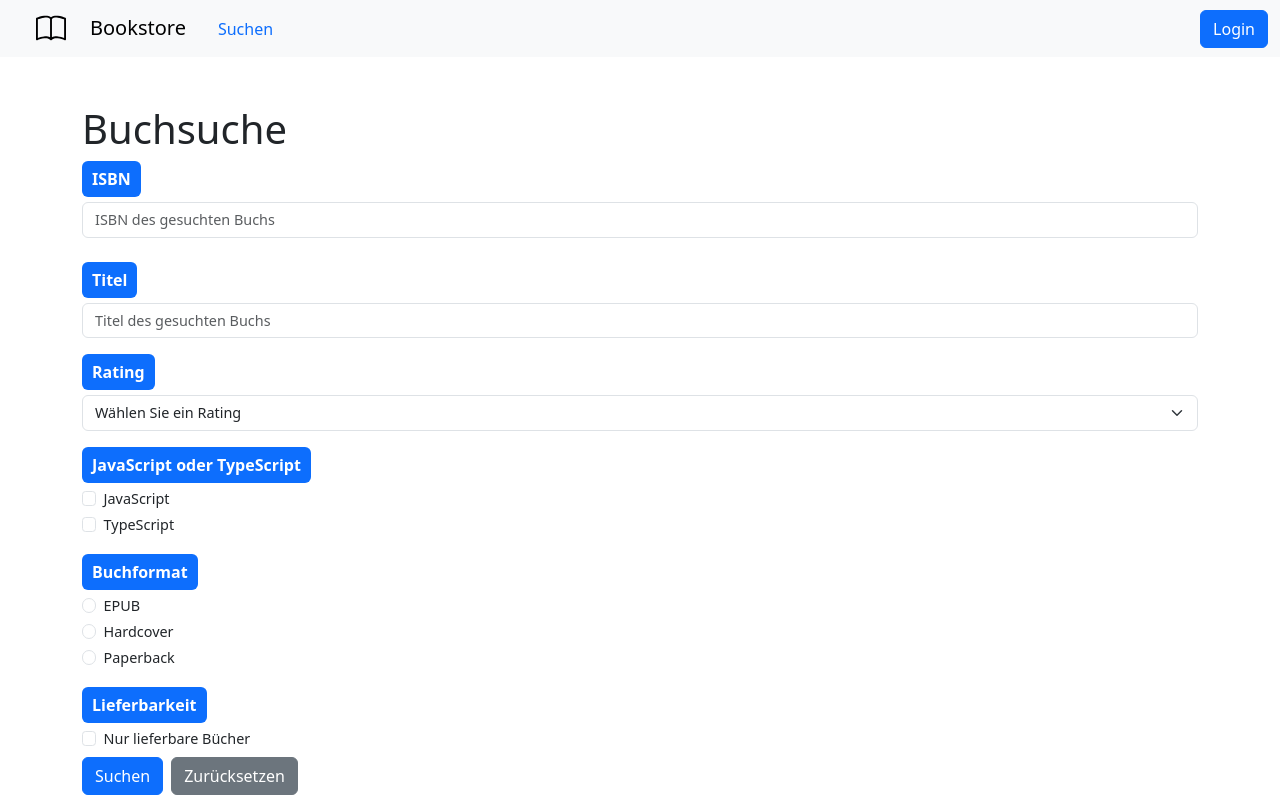
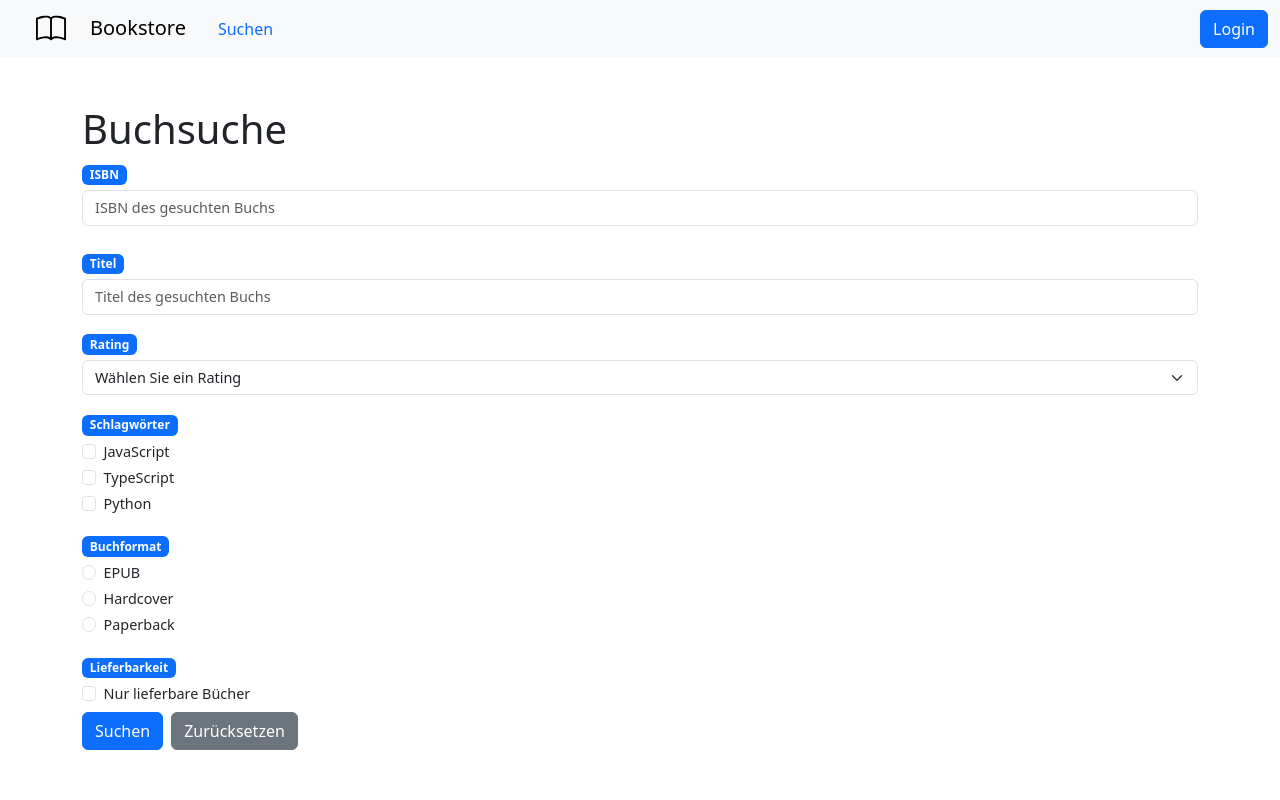
Before and after one commit to MarcoC567/buch_frontend, a Next.js app: page /search in a window 1280 px wide. Built offline with nearby package versions, Linux system fonts and the light colour scheme.

Commit message:
Python als Schlagwort und Badges angepasst

```diff
--- a/src/app/search/page.tsx
+++ b/src/app/search/page.tsx
@@ -1,11 +1,12 @@
 "use client";
 
-import React, { useEffect, useState } from "react";
+import React, {  useState } from "react";
 import axios from "axios";
 import { useAuth } from "../api/auth/useAuth";
 import { Badge, Button, Form, Table, Alert } from "react-bootstrap";
 import { InfoCircle, Pen, Trash } from "react-bootstrap-icons";
 import Link from "next/link";
+import {api} from "../config";
 
 interface Buch {
   id: number;
@@ -32,6 +33,7 @@ const BookSearchPage = () => {
   const [sucheRating, setSucheRating] = useState(""); // Rating für die Buchsuche
   const [istJavaScript, setIstJavaScript] = useState(false);
   const [istTypeScript, setIstTypeScript] = useState(false);
+  const [istPython, setIstPython] = useState(false);
   const [sucheBuchArt, setSucheBuchArt] = useState<string>("");
   const [istLieferbar, setIstLieferbar] = useState<boolean>(false);
   const { token } = useAuth();
@@ -40,7 +42,7 @@ const BookSearchPage = () => {
   const handleSearch = async () => {
     try {
       const response = await axios.post(
-        "https://localhost:3000/graphql",
+        `${api}/graphql`,
         {
           query: `
             query {
@@ -80,14 +82,15 @@ const BookSearchPage = () => {
         );
       }
 
-      if (istJavaScript || istTypeScript) {
+      if (istJavaScript || istTypeScript || istPython) {
         buecher = buecher.filter((buch: Buch) => {
           const lowerCaseSchlagwoerter = Array.isArray(buch.schlagwoerter)
             ? buch.schlagwoerter.map((tag) => tag.toLowerCase())
             : [];
           return (
             (istJavaScript && lowerCaseSchlagwoerter.includes("javascript")) ||
-            (istTypeScript && lowerCaseSchlagwoerter.includes("typescript"))
+            (istTypeScript && lowerCaseSchlagwoerter.includes("typescript")) ||
+            (istPython && lowerCaseSchlagwoerter.includes("python"))
           );
         });
       }
@@ -115,6 +118,7 @@ const BookSearchPage = () => {
     setSucheRating("");
     setIstJavaScript(false);
     setIstTypeScript(false);
+    setIstPython(false);
     setSucheBuchArt("");
     setIstLieferbar(false);
     setError(false);
@@ -186,7 +190,7 @@ const BookSearchPage = () => {
       <h1>Buchsuche</h1>
       <Form>
         <Form.Group className="mb-4">
-          <Badge style={{ fontSize: "1.0rem", padding: "10px" }}>ISBN</Badge>
+          <Badge>ISBN</Badge>
           <Form.Control
             style={{ fontSize: "0.9rem", marginTop: "5px" }}
             type="text"
@@ -197,7 +201,7 @@ const BookSearchPage = () => {
           />
         </Form.Group>
         <Form.Group className="mb-3">
-          <Badge style={{ fontSize: "1.0rem", padding: "10px" }}>Titel</Badge>
+          <Badge>Titel</Badge>
           <Form.Control
             style={{ fontSize: "0.9rem", marginTop: "5px" }}
             type="text"
@@ -208,7 +212,7 @@ const BookSearchPage = () => {
           />
         </Form.Group>
         <Form.Group className="mb-3">
-          <Badge style={{ fontSize: "1.0rem", padding: "10px" }}>Rating</Badge>
+          <Badge>Rating</Badge>
           <Form.Select
             style={{ fontSize: "0.9rem", marginTop: "5px" }}
             value={sucheRating}
@@ -221,7 +225,7 @@ const BookSearchPage = () => {
           </Form.Select>
         </Form.Group>
         <Form.Group className="mb-3">
-          <Badge style={{ fontSize: "1.0rem", padding: "10px" }}>JavaScript oder TypeScript</Badge>
+          <Badge>Schlagwörter</Badge>
           <div style={{ fontSize: "0.9rem", marginTop: "5px" }}>
             <Form.Check
               type="checkbox"
@@ -237,10 +241,17 @@ const BookSearchPage = () => {
               checked={istTypeScript}
               onChange={(e) => setIstTypeScript(e.target.checked)}
             />
+            <Form.Check
+              type="checkbox"
+              label={<label htmlFor="python-checkbox">Python</label>}
+              id="Python-checkbox"
+              checked={istPython}
+              onChange={(e) => setIstPython(e.target.checked)}
+            />
           </div>
         </Form.Group>
         <Form.Group className="mb-3">
-          <Badge style={{ fontSize: "1.0rem", padding: "10px" }}>Buchformat</Badge>
+          <Badge>Buchformat</Badge>
           <div style={{ fontSize: "0.9rem", marginTop: "5px" }}>
             <Form.Check
               type="radio"
@@ -272,7 +283,7 @@ const BookSearchPage = () => {
           </div>
         </Form.Group>
         <Form.Group className="mb-">
-          <Badge style={{ fontSize: "1.0rem", padding: "10px" }}>Lieferbarkeit</Badge>
+          <Badge>Lieferbarkeit</Badge>
           <div style={{ fontSize: "0.9rem", marginTop: "5px" }}>
             <Form.Check
               type="checkbox"
```
Also changed, not shown: src/app/details/page.tsx (+8 -8 lines).
